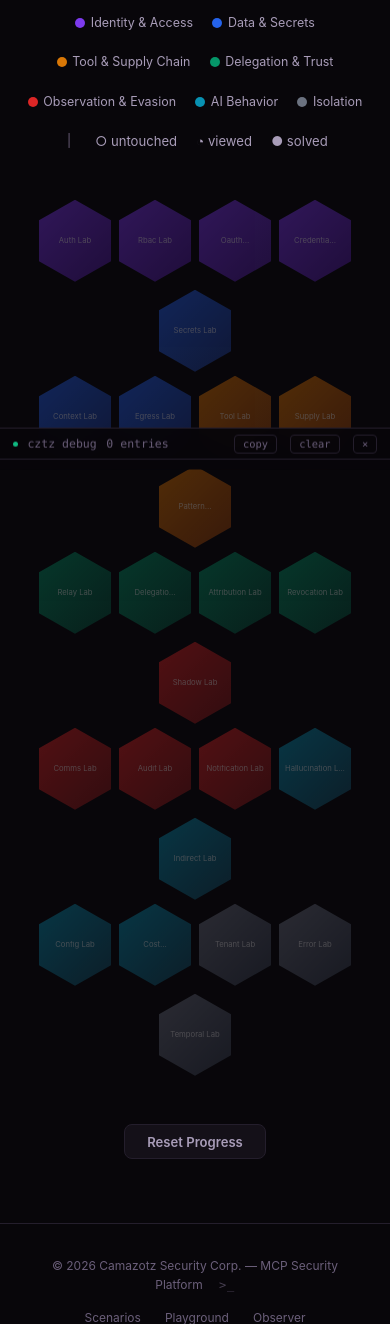
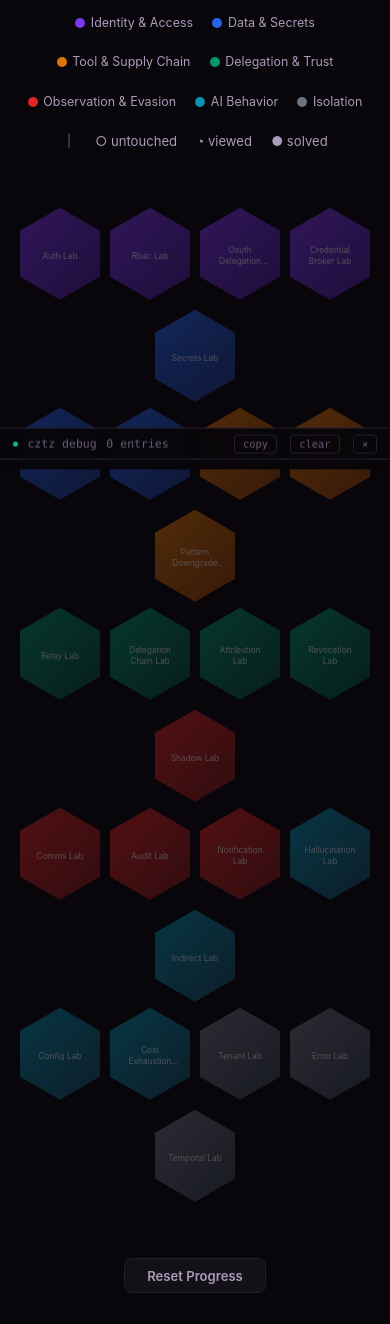
Before and after one commit to babywyrm/camazotz, a Flask app: page /threat-map in a window 390 px wide; the page is wider, and only the part inside the window is pictured. Shown: the part 416-1740 px from the top of that part. Run offline with Flask 3, Linux system fonts and the light colour scheme; data that the repository does not hold is empty.

Commit message:
fix(threat-map): 2x hex size, hover tooltips, and centered flyout overlay
Hex tiles 72px→130px with larger text and full lab names (no truncation).
Hover tooltip shows full title. Flyout card now appears as a centered
overlay on the hex grid instead of below it — no more scrolling to see
details. Responsive breakpoints for medium and small screens.

```diff
--- a/frontend/templates/threat_map.html
+++ b/frontend/templates/threat_map.html
@@ -25,20 +25,20 @@
 .tm-legend-sep{color:var(--muted);margin:0 .3rem}
 .tm-legend-state{display:flex;align-items:center;gap:.25rem;font-size:.82rem}
 
-.hex-grid{display:flex;flex-direction:column;align-items:center;gap:4px;
-  margin-bottom:2rem;padding:1rem 0}
-.hex-row{display:flex;gap:8px;justify-content:center}
-.hex-row.offset{margin-left:40px}
+.hex-grid{display:flex;flex-direction:column;align-items:center;gap:6px;
+  margin-bottom:2rem;padding:1.5rem 0;position:relative}
+.hex-row{display:flex;gap:10px;justify-content:center}
+.hex-row.offset{margin-left:55px}
 
 .hex{
-  width:72px;height:82px;
+  width:130px;height:150px;
   clip-path:polygon(50% 0%,100% 25%,100% 75%,50% 100%,0% 75%,0% 25%);
   display:flex;flex-direction:column;align-items:center;justify-content:center;
   cursor:pointer;transition:transform .2s,opacity .2s,filter .2s;
-  position:relative;text-align:center;padding:0 4px;
+  position:relative;text-align:center;padding:0 12px;
   user-select:none;
 }
-.hex:hover{transform:scale(1.12);z-index:10;filter:brightness(1.25)}
+.hex:hover{transform:scale(1.08);z-index:10;filter:brightness(1.25)}
 
 .hex.identity{background:linear-gradient(135deg,#7c3aed,#4c1d95)}
 .hex.data{background:linear-gradient(135deg,#2563eb,#1e3a8a)}
@@ -49,21 +49,33 @@
 .hex.isolation{background:linear-gradient(135deg,#6b7280,#374151)}
 
 .hex.untouched{opacity:0.35}
-.hex.viewed{opacity:0.7;box-shadow:0 0 14px rgba(251,191,36,0.4)}
-.hex.solved{opacity:1.0;box-shadow:0 0 18px rgba(16,185,129,0.5)}
+.hex.viewed{opacity:0.7;box-shadow:0 0 16px rgba(251,191,36,0.4)}
+.hex.solved{opacity:1.0;box-shadow:0 0 22px rgba(16,185,129,0.5)}
 
-.hex-tid{font-size:.55rem;font-weight:700;color:rgba(255,255,255,.9);
+.hex-tid{font-size:.72rem;font-weight:700;color:rgba(255,255,255,.95);
   letter-spacing:.03em;line-height:1}
-.hex-name{font-size:.48rem;color:rgba(255,255,255,.7);line-height:1.1;
-  margin-top:2px;overflow:hidden;text-overflow:ellipsis;max-width:60px;
-  white-space:nowrap}
+.hex-name{font-size:.68rem;color:rgba(255,255,255,.8);line-height:1.25;
+  margin-top:4px;max-width:100px;word-wrap:break-word;
+  overflow:hidden;display:-webkit-box;-webkit-line-clamp:2;-webkit-box-orient:vertical}
 
+.hex-tooltip{position:absolute;bottom:calc(100% + 8px);left:50%;transform:translateX(-50%);
+  background:var(--surface);color:var(--text);border:1px solid var(--border);
+  border-radius:6px;padding:.35rem .6rem;font-size:.72rem;font-weight:600;
+  white-space:nowrap;pointer-events:none;opacity:0;transition:opacity .15s;
+  box-shadow:0 4px 16px rgba(0,0,0,.4);z-index:20}
+.hex:hover .hex-tooltip{opacity:1}
+
+.hex-flyout-overlay{position:absolute;inset:0;display:flex;align-items:center;
+  justify-content:center;z-index:50;pointer-events:none}
 .hex-flyout{
   background:var(--surface);border:1px solid var(--border);
-  border-radius:var(--radius);padding:1.2rem 1.4rem;
-  max-width:380px;margin:0 auto 1.5rem;
-  box-shadow:0 8px 32px rgba(0,0,0,.4);
+  border-radius:var(--radius);padding:1.4rem 1.6rem;
+  max-width:400px;width:90%;
+  box-shadow:0 12px 48px rgba(0,0,0,.6);
+  pointer-events:auto;
+  animation:flyIn .15s ease-out;
 }
+@keyframes flyIn{from{opacity:0;transform:scale(.95)}to{opacity:1;transform:scale(1)}}
 .hex-flyout h4{font-size:.95rem;font-weight:700;margin-bottom:.3rem}
 .hex-flyout p{font-size:.82rem;color:var(--text2);line-height:1.5;margin-bottom:.6rem}
 .hex-flyout .fly-state{font-size:.75rem;color:var(--muted);margin-bottom:.7rem}
@@ -83,9 +95,18 @@
   cursor:pointer;font-family:inherit;transition:all .2s}
 .tm-reset button:hover{border-color:var(--accent);color:var(--accent2)}
 
+@media(max-width:900px){
+  .hex{width:100px;height:115px}
+  .hex-row.offset{margin-left:35px}
+  .hex-tid{font-size:.65rem}
+  .hex-name{font-size:.58rem;max-width:75px}
+}
 @media(max-width:640px){
   .hex-row{flex-wrap:wrap}
   .hex-row.offset{margin-left:0}
+  .hex{width:80px;height:92px}
+  .hex-tid{font-size:.6rem}
+  .hex-name{font-size:.52rem;max-width:60px}
   .tm-summary{flex-direction:column;align-items:stretch}
   .tm-legend{justify-content:center}
 }
@@ -132,21 +153,23 @@
            data-desc="{{ lab.description }}"
            data-wt="{% if lab.has_walkthrough %}1{% endif %}"
            onclick="toggleFlyout(this)">
+        <span class="hex-tooltip">{{ lab.title }}</span>
         <span class="hex-tid">{{ lab.threat_id }}</span>
-        <span class="hex-name">{{ lab.title|truncate(12) }}</span>
+        <span class="hex-name">{{ lab.title }}</span>
       </div>
       {% endfor %}
     </div>
     {% endfor %}
-  </div>
-
-  <div class="hex-flyout" id="hexFlyout" style="display:none">
+    <div class="hex-flyout-overlay" id="hexFlyoutOverlay" style="display:none">
+      <div class="hex-flyout" id="hexFlyout">
         <h4 id="flyTitle"></h4>
         <p id="flyDesc"></p>
         <div class="fly-state" id="flyState"></div>
         <div class="fly-links">
           <a class="fly-challenge" id="flyChallenge" href="#">Challenge</a>
           <a class="fly-wt" id="flyWalkthrough" href="#" style="display:none">Walkthrough</a>
+        </div>
+      </div>
     </div>
   </div>
 
@@ -189,9 +212,9 @@
 
   var _activeHex = null;
   window.toggleFlyout = function(hexEl) {
-    var flyout = document.getElementById('hexFlyout');
+    var overlay = document.getElementById('hexFlyoutOverlay');
     if (_activeHex === hexEl) {
-      flyout.style.display = 'none';
+      overlay.style.display = 'none';
       _activeHex = null;
       return;
     }
@@ -218,15 +241,16 @@
       wtLink.style.display = 'none';
     }
 
-    flyout.style.display = '';
+    overlay.style.display = '';
   };
 
   document.addEventListener('click', function(e) {
+    var overlay = document.getElementById('hexFlyoutOverlay');
+    if (overlay.style.display === 'none') return;
     var flyout = document.getElementById('hexFlyout');
-    if (flyout.style.display === 'none') return;
     if (flyout.contains(e.target)) return;
     if (e.target.closest && e.target.closest('.hex')) return;
-    flyout.style.display = 'none';
+    overlay.style.display = 'none';
     _activeHex = null;
   });
 
@@ -247,8 +271,7 @@
 
     updateSummary(0, 0);
 
-    var flyout = document.getElementById('hexFlyout');
-    flyout.style.display = 'none';
+    document.getElementById('hexFlyoutOverlay').style.display = 'none';
     _activeHex = null;
 
     fetch('/api/reset', {method:'POST'}).catch(function(){});
```
Lines whose indentation alone changed are shown as unchanged.
